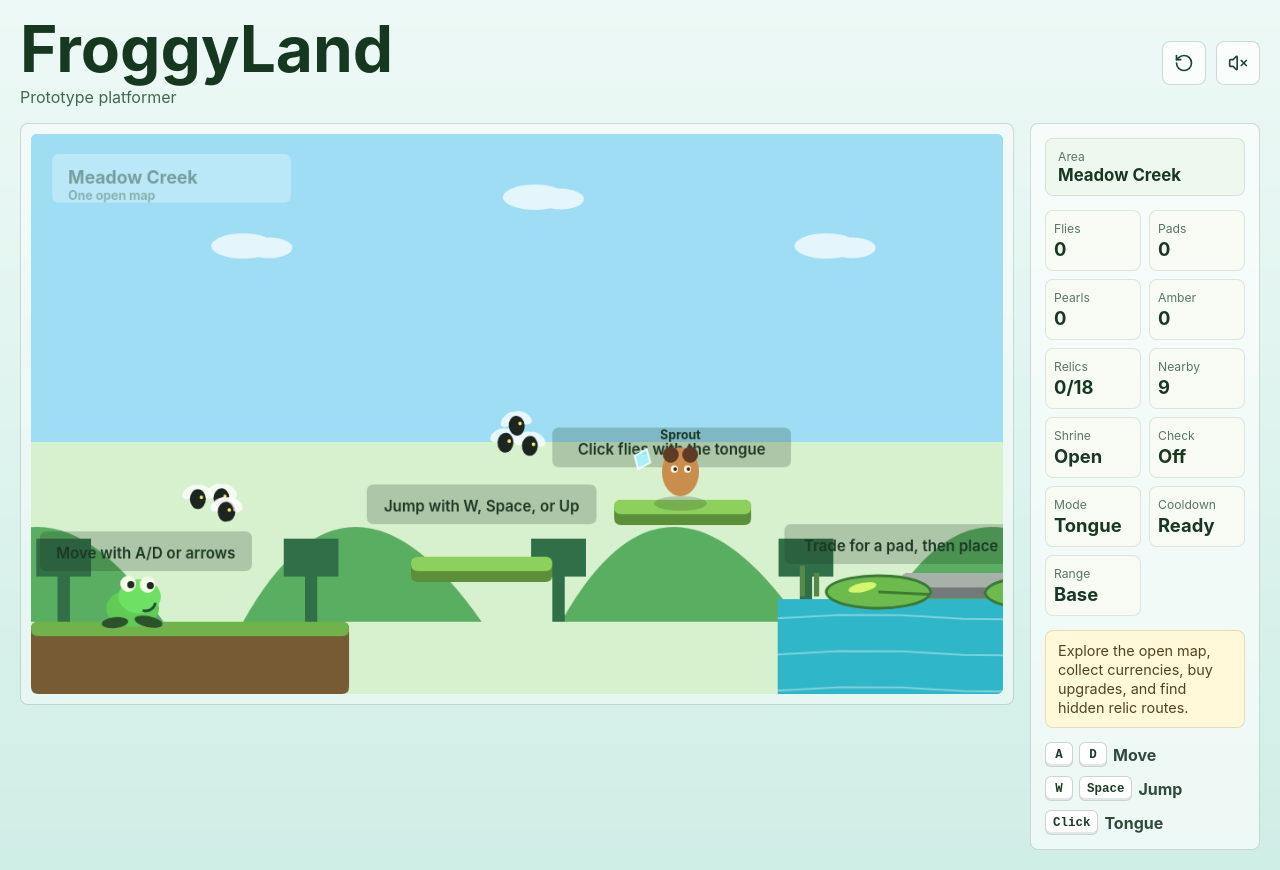
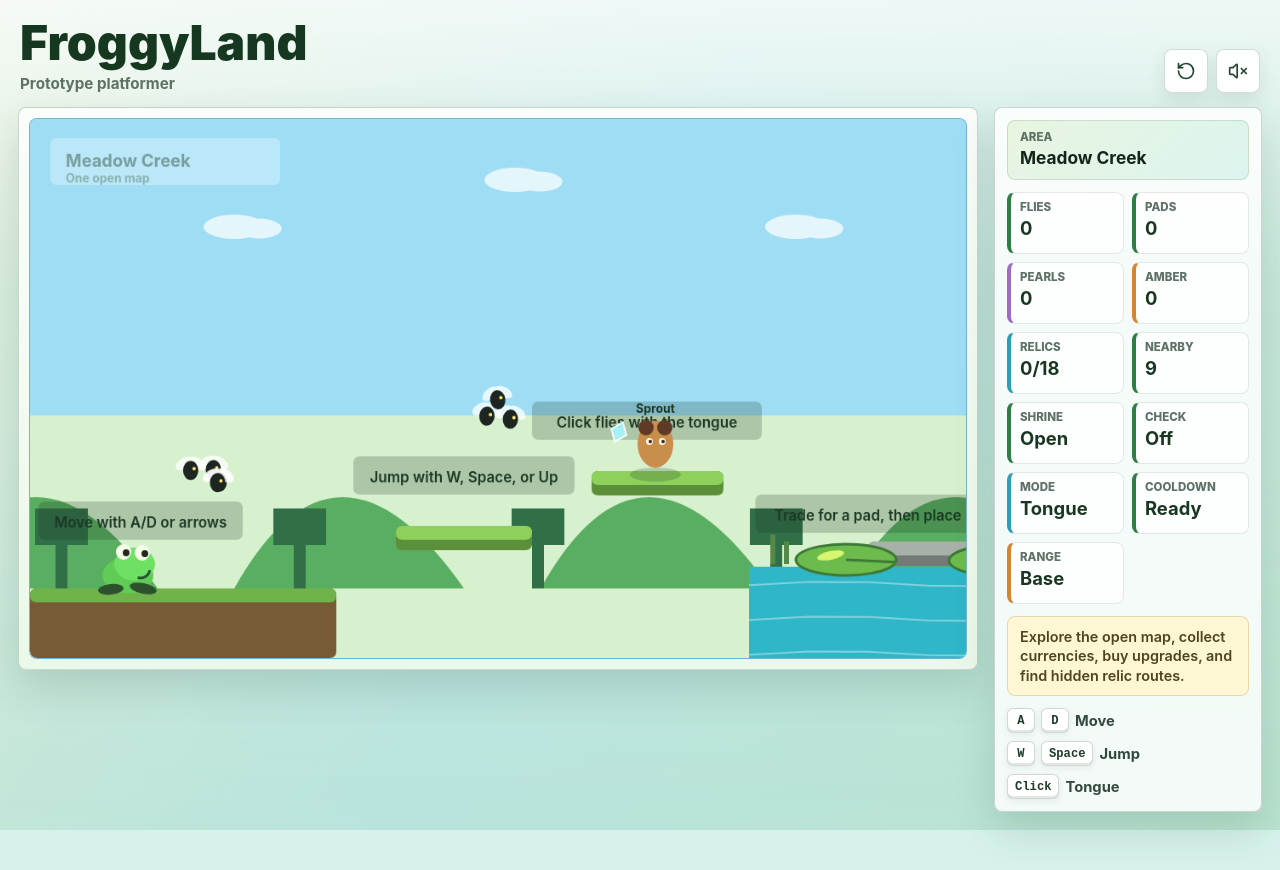
Before and after one commit to SillyWaffle-4/FroggyLand, a React (Vite) app: page / in a window 1280 px wide. After the commit the page ends 830 px from the top, so only its background shows below. Built offline with nearby package versions, Linux system fonts and the light colour scheme.

Commit message:
Polish game styling

```diff
--- a/src/styles.css
+++ b/src/styles.css
@@ -6,16 +6,33 @@
     sans-serif;
   font-synthesis: none;
   text-rendering: optimizeLegibility;
+  --ink: #13241a;
+  --muted: #5d7165;
+  --leaf: #2f7d46;
+  --leaf-soft: #e7f5df;
+  --water: #2d9eb4;
+  --amber: #d58432;
+  --pearl: #9d6cc7;
+  --panel: rgba(255, 255, 255, 0.82);
+  --panel-strong: rgba(255, 255, 255, 0.94);
+  --line: rgba(27, 61, 45, 0.18);
+  --shadow: 0 18px 40px rgba(31, 71, 52, 0.16);
 }
 
 * {
   box-sizing: border-box;
 }
 
+html {
+  background: #d7f2ec;
+}
+
 body {
   margin: 0;
   min-width: 320px;
   min-height: 100vh;
+  color: var(--ink);
+  -webkit-font-smoothing: antialiased;
 }
 
 button,
@@ -23,42 +40,50 @@ canvas {
   font: inherit;
 }
 
+button {
+  -webkit-tap-highlight-color: transparent;
+}
+
 .app-shell {
   min-height: 100vh;
   display: flex;
   flex-direction: column;
-  gap: 16px;
-  padding: 20px;
+  gap: 14px;
+  padding: 18px;
   background:
-    linear-gradient(180deg, rgba(255, 255, 255, 0.64), rgba(255, 255, 255, 0)),
+    linear-gradient(180deg, rgba(255, 255, 255, 0.76) 0%, rgba(255, 255, 255, 0.18) 34%, rgba(184, 226, 213, 0.36) 100%),
+    linear-gradient(115deg, rgba(255, 224, 125, 0.18), rgba(95, 191, 209, 0.2) 46%, rgba(107, 188, 108, 0.2)),
     #cfeee6;
 }
 
 .topbar {
-  width: min(1320px, 100%);
+  width: min(1380px, 100%);
   margin: 0 auto;
   display: flex;
-  align-items: center;
+  align-items: end;
   justify-content: space-between;
   gap: 16px;
+  padding: 2px 2px 0;
 }
 
 .topbar h1 {
   margin: 0;
-  font-size: clamp(2rem, 5vw, 4.8rem);
-  line-height: 0.92;
   color: #173820;
+  font-size: 3rem;
+  font-weight: 900;
+  line-height: 0.95;
 }
 
 .topbar p {
   margin: 8px 0 0;
-  color: #436653;
-  font-size: 1rem;
+  color: var(--muted);
+  font-size: 0.95rem;
+  font-weight: 650;
 }
 
 .button-row {
   display: flex;
-  gap: 10px;
+  gap: 8px;
 }
 
 .icon-button {
@@ -66,23 +91,30 @@ canvas {
   height: 44px;
   display: inline-grid;
   place-items: center;
-  border: 1px solid rgba(32, 72, 48, 0.2);
+  border: 1px solid rgba(26, 64, 42, 0.18);
   border-radius: 8px;
   color: #21452f;
-  background: rgba(255, 255, 255, 0.7);
+  background: var(--panel-strong);
+  box-shadow: 0 8px 18px rgba(31, 71, 52, 0.1);
   cursor: pointer;
+  transition: transform 140ms ease, border-color 140ms ease, background 140ms ease;
 }
 
 .icon-button:hover {
+  border-color: rgba(47, 125, 70, 0.34);
   background: #ffffff;
   transform: translateY(-1px);
 }
 
+.icon-button:active {
+  transform: translateY(0);
+}
+
 .game-layout {
-  width: min(1320px, 100%);
+  width: min(1380px, 100%);
   margin: 0 auto;
   display: grid;
-  grid-template-columns: minmax(0, 1fr) 230px;
+  grid-template-columns: minmax(0, 1fr) 268px;
   align-items: start;
   gap: 16px;
 }
@@ -93,19 +125,24 @@ canvas {
   place-items: start center;
   overflow: auto;
   padding: 10px;
-  border: 1px solid rgba(27, 61, 45, 0.18);
+  border: 1px solid rgba(27, 61, 45, 0.2);
   border-radius: 8px;
-  background: rgba(255, 255, 255, 0.42);
+  background:
+    linear-gradient(180deg, rgba(255, 255, 255, 0.72), rgba(232, 248, 232, 0.68)),
+    #eef8ed;
+  box-shadow: var(--shadow);
 }
 
 canvas {
   display: block;
   max-width: 100%;
   height: auto;
-  border-radius: 6px;
+  border: 1px solid rgba(14, 48, 38, 0.2);
+  border-radius: 8px;
   cursor: crosshair;
   touch-action: none;
   background: #87d8ff;
+  box-shadow: inset 0 0 0 2px rgba(255, 255, 255, 0.5);
 }
 
 canvas:focus-visible {
@@ -114,61 +151,83 @@ canvas:focus-visible {
 }
 
 .panel {
+  position: sticky;
+  top: 14px;
   display: grid;
-  gap: 14px;
-  padding: 14px;
-  border: 1px solid rgba(27, 61, 45, 0.18);
+  gap: 12px;
+  padding: 12px;
+  border: 1px solid rgba(27, 61, 45, 0.2);
   border-radius: 8px;
-  background: rgba(255, 255, 255, 0.62);
+  background: var(--panel);
+  box-shadow: var(--shadow);
+  backdrop-filter: blur(10px);
 }
 
 .area-name {
   min-width: 0;
-  padding: 10px 12px;
+  padding: 11px 12px;
+  border: 1px solid rgba(31, 72, 50, 0.14);
   border-radius: 8px;
-  background: #eef8ee;
-  border: 1px solid rgba(31, 72, 50, 0.12);
+  background:
+    linear-gradient(135deg, rgba(231, 245, 223, 0.95), rgba(217, 243, 239, 0.82)),
+    #eef8ee;
 }
 
-.area-name span {
+.area-name span,
+.stat-grid span {
   display: block;
-  color: #5c7665;
-  font-size: 0.76rem;
+  color: var(--muted);
+  font-size: 0.72rem;
+  font-weight: 800;
+  line-height: 1;
+  text-transform: uppercase;
 }
 
 .area-name strong {
   display: block;
-  margin-top: 2px;
-  color: #193720;
-  font-size: 1.05rem;
+  margin-top: 5px;
+  color: var(--ink);
+  font-size: 1.08rem;
   line-height: 1.15;
 }
 
 .stat-grid {
   display: grid;
-  grid-template-columns: repeat(2, 1fr);
+  grid-template-columns: repeat(2, minmax(0, 1fr));
   gap: 8px;
 }
 
 .stat-grid div {
   min-width: 0;
-  padding: 10px 8px;
+  min-height: 62px;
+  padding: 9px 9px 8px;
+  border: 1px solid rgba(31, 72, 50, 0.12);
+  border-left: 4px solid var(--leaf);
   border-radius: 8px;
-  background: #f7fbf4;
-  border: 1px solid rgba(31, 72, 50, 0.12);
+  background: rgba(255, 255, 255, 0.78);
 }
 
-.stat-grid span {
-  display: block;
-  color: #5c7665;
-  font-size: 0.76rem;
+.stat-grid div:nth-child(3) {
+  border-left-color: var(--pearl);
+}
+
+.stat-grid div:nth-child(4),
+.stat-grid div:nth-child(11) {
+  border-left-color: var(--amber);
+}
+
+.stat-grid div:nth-child(5),
+.stat-grid div:nth-child(9) {
+  border-left-color: var(--water);
 }
 
 .stat-grid strong {
   display: block;
-  margin-top: 2px;
+  margin-top: 6px;
   color: #193720;
   font-size: 1.15rem;
+  line-height: 1.05;
+  overflow-wrap: anywhere;
 }
 
 .action-grid {
@@ -178,35 +237,46 @@ canvas:focus-visible {
 }
 
 .panel-button {
-  min-height: 36px;
-  border: 1px solid rgba(32, 72, 48, 0.22);
+  min-height: 40px;
+  padding: 0 10px;
+  border: 1px solid rgba(28, 83, 50, 0.28);
   border-radius: 8px;
   background: #ffffff;
-  color: #21452f;
-  font-weight: 750;
+  color: #173820;
+  font-weight: 850;
   cursor: pointer;
+  box-shadow: inset 0 -2px 0 rgba(47, 125, 70, 0.1);
+  transition: transform 140ms ease, background 140ms ease, border-color 140ms ease;
 }
 
 .panel-button:hover {
-  background: #f0f9ea;
+  border-color: rgba(47, 125, 70, 0.44);
+  background: var(--leaf-soft);
+  transform: translateY(-1px);
+}
+
+.panel-button:active {
+  transform: translateY(0);
 }
 
 .notice {
   margin: 0;
   padding: 10px 12px;
+  border: 1px solid rgba(146, 107, 29, 0.22);
   border-radius: 8px;
-  background: #fff9d9;
-  border: 1px solid rgba(120, 92, 20, 0.18);
+  background: #fff7d3;
   color: #4f4322;
   font-size: 0.9rem;
-  line-height: 1.32;
+  font-weight: 600;
+  line-height: 1.35;
 }
 
 .control-list {
   display: grid;
-  gap: 9px;
+  gap: 8px;
   color: #324a3b;
-  font-weight: 650;
+  font-size: 0.92rem;
+  font-weight: 750;
 }
 
 .control-list span {
@@ -222,15 +292,16 @@ kbd {
   display: inline-grid;
   place-items: center;
   padding: 0 7px;
+  border: 1px solid rgba(28, 55, 40, 0.2);
   border-radius: 6px;
-  border: 1px solid rgba(28, 55, 40, 0.22);
   background: #ffffff;
   color: #1c3c28;
-  box-shadow: inset 0 -2px 0 rgba(28, 55, 40, 0.12);
-  font-size: 0.78rem;
+  box-shadow: inset 0 -2px 0 rgba(28, 55, 40, 0.12), 0 2px 6px rgba(31, 71, 52, 0.08);
+  font-size: 0.76rem;
+  font-weight: 850;
 }
 
-@media (max-width: 900px) {
+@media (max-width: 980px) {
   .app-shell {
     padding: 14px;
   }
@@ -240,13 +311,23 @@ kbd {
   }
 
   .panel {
+    position: static;
     order: -1;
+    grid-template-columns: minmax(180px, 0.8fr) minmax(0, 1.2fr);
+    align-items: start;
+  }
+
+  .stat-grid,
+  .notice,
+  .control-list,
+  .action-grid {
+    grid-column: 1 / -1;
   }
 }
 
-@media (max-width: 560px) {
+@media (max-width: 640px) {
   .topbar {
-    align-items: end;
+    align-items: center;
   }
 
   .topbar h1 {
@@ -254,10 +335,42 @@ kbd {
   }
 
   .topbar p {
-    font-size: 0.9rem;
+    font-size: 0.88rem;
+  }
+
+  .game-layout {
+    gap: 12px;
+  }
+
+  .canvas-wrap {
+    padding: 6px;
+  }
+
+  .panel {
+    grid-template-columns: 1fr;
   }
 
   .stat-grid {
     grid-template-columns: repeat(2, minmax(0, 1fr));
   }
 }
+
+@media (max-width: 420px) {
+  .app-shell {
+    padding: 10px;
+  }
+
+  .topbar h1 {
+    font-size: 1.8rem;
+  }
+
+  .icon-button {
+    width: 40px;
+    height: 40px;
+  }
+
+  .stat-grid div {
+    min-height: 58px;
+    padding: 8px;
+  }
+}
```
